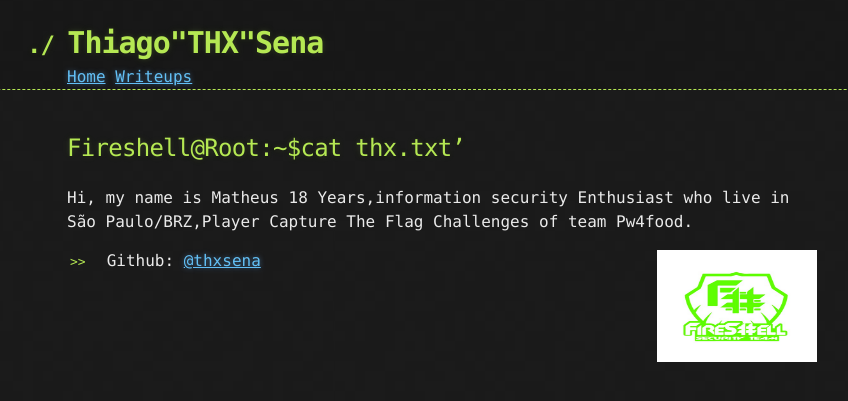
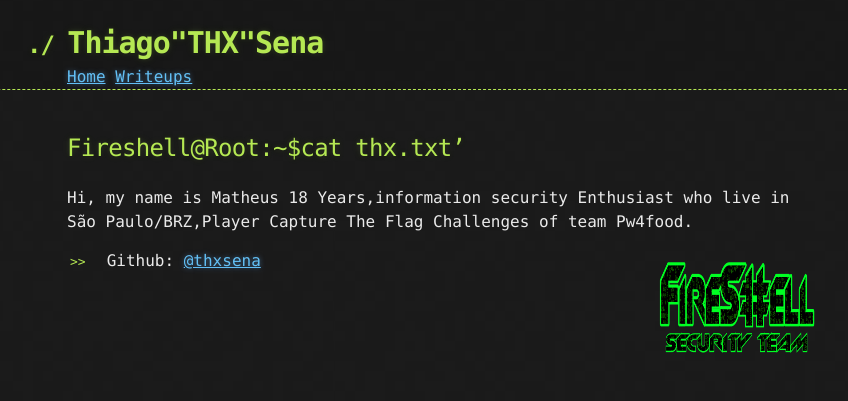
Before and after one commit to mtps3/Mtps3.github.io, a Jekyll site: the page built from index.md, in a window 1280 px wide. Shown: the top 401 px of the page, without its empty margins (198-1046 px from the left). Built offline with Jekyll 4.4.1, drawn with Linux system fonts in a browser that asks for light colours.

Commit message:
Update index.md

```diff
--- a/index.md
+++ b/index.md
@@ -11,7 +11,7 @@ Hi, my name is Matheus
 18 Years,information security Enthusiast who live in São Paulo/BRZ,Player Capture The Flag Challenges of team Pw4food.
 
 
-<img src="/images/65c51d1e-7acb-46ec-9fd1-d9a1b6551f42.jpg" style="width:10em; height:7em; float:right;" />
+<img src="/images/índice.png" style="width:10em; height:7em; float:right;" />
 
 
 
```
